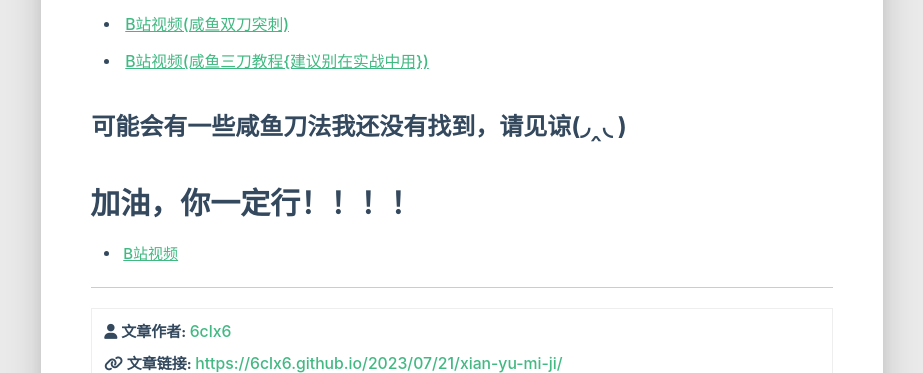
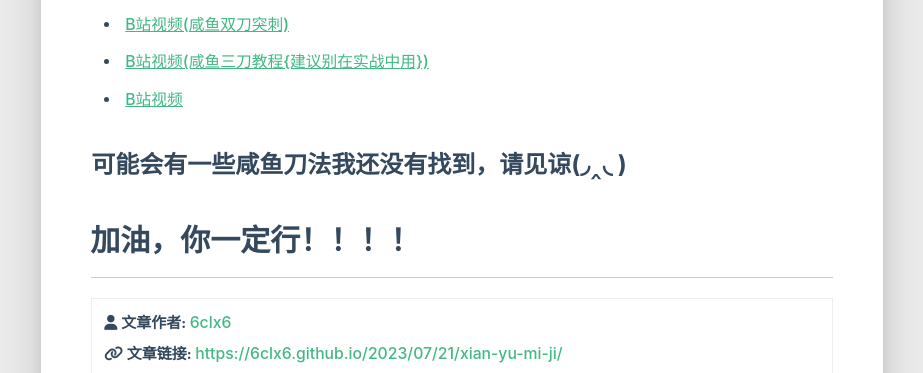
Before and after one commit to 6clx6/6clx6.github.io, a plain HTML site: page 2023/07/21/xian-yu-mi-ji/index.html in a window 1280 px wide. Shown: the part 3215-3588 px from the top of the page, without its empty margins (34-957 px from the left). Drawn offline with Linux system fonts and the light colour scheme; some packages are replaced by stand-ins of ours; no server answers; a script that the page names is missing.

Commit message:
Site updated: 2023-07-25 15:54:56

```diff
--- a/2023/07/21/xian-yu-mi-ji/index.html
+++ b/2023/07/21/xian-yu-mi-ji/index.html
@@ -472,11 +472,10 @@
 </li>
 <li><p><a target="_blank" rel="noopener" href="https://www.bilibili.com/video/BV1RL41117UA/?spm_id_from=333.337.search-card.all.click&vd_source=060334c43e260ee6f59a5040c62aff6f">B站视频(咸鱼三刀教程{建议别在实战中用})</a></p>
 </li>
+<li><p><a target="_blank" rel="noopener" href="https://www.bilibili.com/video/BV1FM4y1E76v/?spm_id_from=333.337.search-card.all.click&vd_source=060334c43e260ee6f59a5040c62aff6f">B站视频</a></p>
+</li>
 </ul>
-<h3 id="可能会有一些咸鱼刀法我还没有找到，请见谅-◞‸◟"><a href="#可能会有一些咸鱼刀法我还没有找到，请见谅-◞‸◟" class="headerlink" title="可能会有一些咸鱼刀法我还没有找到，请见谅(◞‸◟ )"></a>可能会有一些咸鱼刀法我还没有找到，请见谅(◞‸◟ )</h3><h1 id="加油，你一定行！！！！"><a href="#加油，你一定行！！！！" class="headerlink" title="加油，你一定行！！！！"></a>加油，你一定行！！！！</h1><ul>
-<li><a target="_blank" rel="noopener" href="https://www.bilibili.com/video/BV1FM4y1E76v/?spm_id_from=333.337.search-card.all.click&vd_source=060334c43e260ee6f59a5040c62aff6f">B站视频</a></li>
-</ul>
-
+<h3 id="可能会有一些咸鱼刀法我还没有找到，请见谅-◞‸◟"><a href="#可能会有一些咸鱼刀法我还没有找到，请见谅-◞‸◟" class="headerlink" title="可能会有一些咸鱼刀法我还没有找到，请见谅(◞‸◟ )"></a>可能会有一些咸鱼刀法我还没有找到，请见谅(◞‸◟ )</h3><h1 id="加油，你一定行！！！！"><a href="#加油，你一定行！！！！" class="headerlink" title="加油，你一定行！！！！"></a>加油，你一定行！！！！</h1>
 
             </div>
             <hr/>
```
Also changed, not shown: search.xml (+1 -1 lines).
